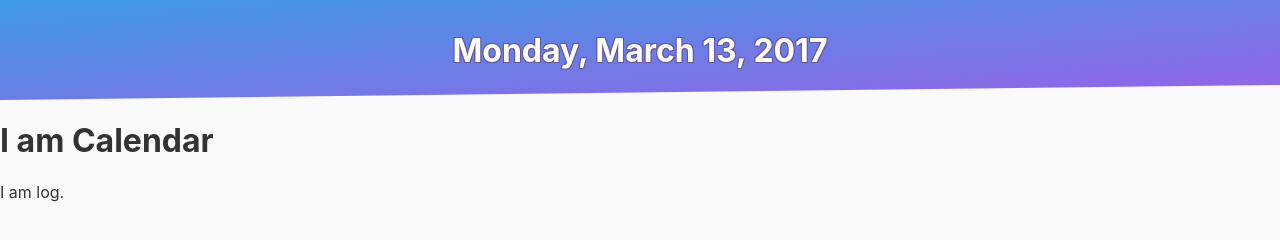
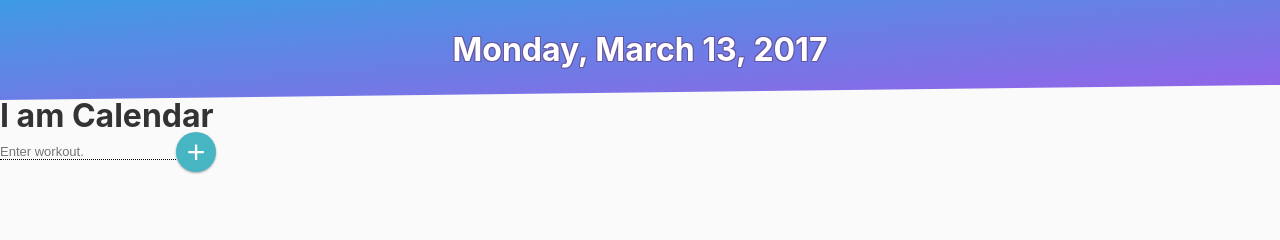
Before and after one commit to leo-generali/workout-log, a React app: page / in a window 1280 px wide. Built offline with nearby package versions, Linux system fonts and the light colour scheme.

Commit message:
Adds workout logging functionality

```diff
--- a/src/Components/App.js
+++ b/src/Components/App.js
@@ -1,5 +1,5 @@
 import React, { Component } from 'react';
-import './App.css';
+import './app.css';
 import { formatDate } from '../helpers';
 import Calendar from './Calendar';
 import Log from './Log';
@@ -8,9 +8,28 @@ class App extends Component {
   constructor(){
     super();
 
-    this.state = {};
+    this.addWorkout=this.addWorkout.bind(this);
+
+    this.state = {
+      workoutNames: [],
+      workoutLog: []
+    };
   }
 
+  addWorkout = (e) =>{
+    e.preventDefault();
+
+    const workout = e.currentTarget.workout.value;
+    const workoutLog = this.state.workoutLog;
+
+    workoutLog.push(workout);
+
+    this.setState({
+      workoutLog: workoutLog
+    });
+
+    e.target.reset();
+  }
 
   render() {
 
@@ -20,8 +39,10 @@ class App extends Component {
         <header className='header'>
           <h1>{dateTodayStr}</h1>
         </header>
-        <Calendar />
-        <Log />
+        <Calendar/>
+        <Log
+          addWorkout={this.addWorkout}
+        />
       </div>
     );
   }
--- a/src/Components/Log.js
+++ b/src/Components/Log.js
@@ -1,12 +1,20 @@
 import React, { Component } from 'react';
+import './formreset.css';
+import './log.css';
 
 class Log extends Component {
 
   render() {
     return(
+      <form className="workoutLog" onSubmit={this.props.addWorkout}>
+        <input
+          type="text"
+          name="workout"
+          placeholder="Enter workout."
 
-      <p>I am log.</p>
-
+        />
+        <button type="submit">+</button>
+      </form>
     )
   }
 }
--- /dev/null
+++ b/src/Components/formreset.css
@@ -0,0 +1,165 @@
+/* ----------------------------------------------------------------------------------------------------
+Super Form Reset
+A couple of things to watch out for:
+- IE8: If a text input doesn't have padding on all sides or none the text won't be centered.
+- The default border sizes on text inputs in all UAs seem to be slightly different. You're better off using custom borders.
+- You NEED to set the font-size and family on all form elements
+- Search inputs need to have their appearance reset and the box-sizing set to content-box to match other UAs
+- You can style the upload button in webkit using ::-webkit-file-upload-button
+- ::-webkit-file-upload-button selectors can't be used in the same selector as normal ones. FF and IE freak out.
+- IE: You don't need to fake inline-block with labels and form controls in IE. They function as inline-block.
+- By turning off ::-webkit-search-decoration, it removes the extra whitespace on the left on search inputs
+----------------------------------------------------------------------------------------------------*/
+
+input,
+label,
+select,
+button,
+textarea
+{
+  margin:0;
+  border:0;
+  padding:0;
+  display:inline-block;
+  vertical-align:middle;
+  white-space:normal;
+  background:none;
+  line-height:1;
+
+  /* Browsers have different default form fonts */
+  font-size:13px;
+  font-family:Arial;
+}
+
+/* Remove the stupid outer glow in Webkit */
+input:focus
+{
+  outline:0;
+}
+
+/* Box Sizing Reset
+-----------------------------------------------*/
+
+/* All of our custom controls should be what we expect them to be */
+input,
+textarea
+{
+  -webkit-box-sizing:content-box;
+  -moz-box-sizing:content-box;
+  box-sizing:content-box;
+}
+
+/* These elements are usually rendered a certain way by the browser */
+button,
+input[type=reset],
+input[type=button],
+input[type=submit],
+input[type=checkbox],
+input[type=radio],
+select
+{
+  -webkit-box-sizing:border-box;
+  -moz-box-sizing:border-box;
+  box-sizing:border-box;
+}
+
+/* Text Inputs
+-----------------------------------------------*/
+
+input[type=date],
+input[type=datetime],
+input[type=datetime-local],
+input[type=email],
+input[type=month],
+input[type=number],
+input[type=password],
+input[type=range],
+input[type=search],
+input[type=tel],
+input[type=text],
+input[type=time],
+input[type=url],
+input[type=week]
+{
+}
+
+/* Button Controls
+-----------------------------------------------*/
+
+input[type=checkbox],
+input[type=radio]
+{
+  width:13px;
+  height:13px;
+}
+
+/* File Uploads
+-----------------------------------------------*/
+
+input[type=file]
+{
+
+}
+
+/* Search Input
+-----------------------------------------------*/
+
+/* Make webkit render the search input like a normal text field */
+input[type=search]
+{
+  -webkit-appearance:textfield;
+  -webkit-box-sizing:content-box;
+}
+
+/* Turn off the recent search for webkit. It adds about 15px padding on the left */
+::-webkit-search-decoration
+{
+  display:none;
+}
+
+/* Buttons
+-----------------------------------------------*/
+
+button,
+input[type="reset"],
+input[type="button"],
+input[type="submit"]
+{
+  /* Fix IE7 display bug */
+  overflow:visible;
+  width:auto;
+}
+
+/* IE8 and FF freak out if this rule is within another selector */
+::-webkit-file-upload-button
+{
+  padding:0;
+  border:0;
+  background:none;
+}
+
+/* Textarea
+-----------------------------------------------*/
+
+textarea
+{
+  /* Move the label to the top */
+  vertical-align:top;
+
+  /* Turn off scroll bars in IE unless needed */
+  overflow:auto;
+}
+
+/* Selects
+-----------------------------------------------*/
+
+select
+{
+
+}
+
+select[multiple]
+{
+  /* Move the label to the top */
+  vertical-align:top;
+}
--- /dev/null
+++ b/src/Components/log.css
@@ -0,0 +1,22 @@
+input {
+  border-bottom: 1px dotted black;
+}
+
+button {
+
+  font-size: 1em;
+  height: 1.25em;
+  width: 1.25em;
+  border-radius: 100%;
+
+  box-shadow: 0 1px 3px rgba(0,0,0,0.12), 0 1px 2px rgba(0,0,0,0.24);
+  transition: all 0.3s cubic-bezier(.25,.8,.25,1);
+
+  background-color: var(--add-button);
+  color: #FFF;
+}
+
+button:hover {
+  cursor: pointer;
+  box-shadow: 0 3px 6px rgba(0,0,0,0.16), 0 3px 6px rgba(0,0,0,0.23);
+}
--- a/src/index.css
+++ b/src/index.css
@@ -2,6 +2,8 @@
   --main-bg-color: #FAFAFA;
   --main-font-color: #333333;
   --main-header-color: #FFFFFF;
+  --main-header-outline: #6657a1;
+  --add-button: #48B6C2 ;
   --main-header-outline: #6657a1;
 }
 
@@ -20,6 +22,8 @@ body {
              "Helvetica Neue",
              sans-serif;
 
+  font-size: 2rem;
+
   background-color: var(--main-bg-color);
   color: var(--main-font-color);
 }
--- a/src/index.js
+++ b/src/index.js
@@ -1,6 +1,7 @@
 import React from 'react';
 import ReactDOM from 'react-dom';
 import App from './Components/App';
+import './reset.css';
 import './index.css';
 
 ReactDOM.render(
--- /dev/null
+++ b/src/reset.css
@@ -0,0 +1,47 @@
+/* http://meyerweb.com/eric/tools/css/reset/
+   v2.0 | 20110126
+   License: none (public domain)
+*/
+
+html, body, div, span, applet, object, iframe,
+h1, h2, h3, h4, h5, h6, p, blockquote, pre,
+a, abbr, acronym, address, big, cite, code,
+del, dfn, em, img, ins, kbd, q, s, samp,
+small, strike, strong, sub, sup, tt, var,
+b, u, i, center,
+dl, dt, dd, ol, ul, li,
+fieldset, form, label, legend,
+table, caption, tbody, tfoot, thead, tr, th, td,
+article, aside, canvas, details, embed,
+figure, figcaption, footer, header, hgroup,
+menu, nav, output, ruby, section, summary,
+time, mark, audio, video {
+  margin: 0;
+  padding: 0;
+  border: 0;
+  font-size: 100%;
+  vertical-align: baseline;
+}
+/* HTML5 display-role reset for older browsers */
+article, aside, details, figcaption, figure,
+footer, header, hgroup, menu, nav, section {
+  display: block;
+}
+body {
+  line-height: 1;
+}
+ol, ul {
+  list-style: none;
+}
+blockquote, q {
+  quotes: none;
+}
+blockquote:before, blockquote:after,
+q:before, q:after {
+  content: '';
+  content: none;
+}
+table {
+  border-collapse: collapse;
+  border-spacing: 0;
+}
```
